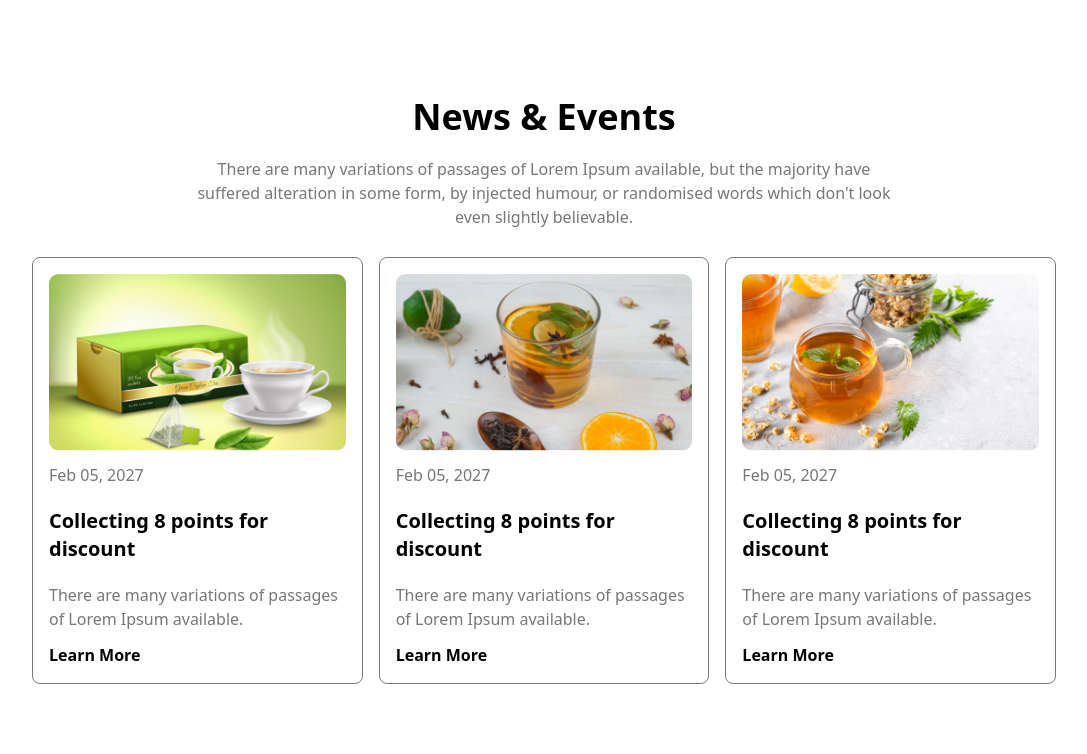
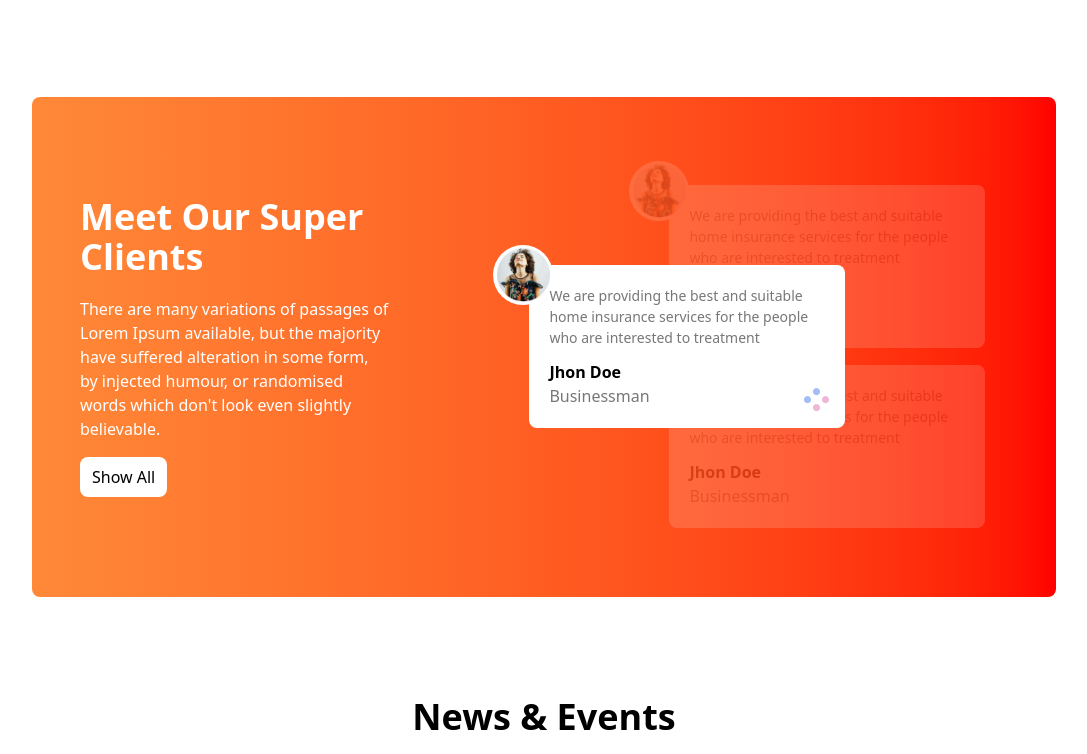
Before and after one commit to mehrab-abir/Tea-house, a plain HTML site: page index.html in a window 1280 px wide. Shown: the part 1626-2380 px from the top of the page, without its empty margins (96-1183 px from the left). Drawn offline with nearby package versions, Linux system fonts and the light colour scheme.

Commit message:
Super client section

```diff
--- a/index.html
+++ b/index.html
@@ -106,8 +106,50 @@
     <!-- Great Tea ends  -->
 
 
+    <!-- Super clients section starts  -->
+     <section id="super-client">
+        <div class="container w-[80%] mx-auto flex flex-col md:flex-row items-center justify-between gap-30 py-25 px-5 bg-gradient-to-r from-[#ff8938] to-[#ff0000] rounded-lg">
+            <div class="left w-[100%] md:w-[50%] pl-7 flex flex-col items-center justify-center md:items-start">
+                <h1 class="text-4xl font-bold text-white mb-5 text-center md:text-left">Meet Our Super <br>Clients</h1>
+                <p class="text-white text-center md:text-left">There are many variations of passages of Lorem Ipsum available, but the majority have suffered alteration in some form, by injected humour, or randomised words which don't look even slightly believable. </p>
+                <button class="bg-white py-2 px-3 rounded-lg mt-4 hover:cursor-pointer">Show All</button>
+            </div>
+            <div class="right relative">
+                <div class="card bg-white opacity-15 p-5 w-[60%] rounded-lg absolute left-40 top-25 ">
+                    <p class="text-[#777777] text-[14px] mb-3">We are providing the best and suitable home insurance services for the people who are interested to treatment</p>
+                    <p class="font-bold">Jhon Doe</p>
+                    <p class="text-[#777777]">Businessman</p>
+                    <div class="w-[60px] h-[60px] bg-white rounded-full absolute -top-5 -left-9 flex items-center justify-center">
+                        <img src="images/client.png" alt="" class="h-[90%]">
+                    </div>
+
+                </div>
+                <div class="card bg-white p-5 w-[80%] md:w-[60%] rounded-lg relative z-30 ml-5">
+                    <p class="text-[#777777] text-[14px] mb-3">We are providing the best and suitable home insurance services for the people who are interested to treatment</p>
+                    <p class="font-bold">Jhon Doe</p>
+                    <p class="text-[#777777]">Businessman</p>
+                    <div class="w-[60px] h-[60px] bg-white rounded-full absolute -top-5 -left-9 flex items-center justify-center">
+                        <img src="images/client.png" alt="" class="h-[90%]">
+                    </div>
+                    <img src="images/circles.png" alt="" class="absolute right-4 bottom-4">
+
+                </div>
+                <div class="card bg-white opacity-15 p-5 w-[60%] rounded-lg absolute left-40 -top-20">
+                    <p class="text-[#777777] text-[14px] mb-3">We are providing the best and suitable home insurance services for the people who are interested to treatment</p>
+                    <p class="font-bold">Jhon Doe</p>
+                    <p class="text-[#777777]">Businessman</p>
+                    <div class="w-[60px] h-[60px] bg-white rounded-full absolute -top-6 -left-10 flex items-center justify-center">
+                        <img src="images/client.png" alt="" class="h-[90%]">
+                    </div>
+
+                </div>
+            </div>
+        </div>
+     </section>
+    <!-- Super clients section ends -->
+
     <!-- News and events starts  -->
-    <section id="news" class="mb-[100px]">
+    <section id="news" class="mb-[100px] mt-[100px]">
         <div class="container w-[80%] mx-auto flex flex-col justify-center text-center items-center">
             <div class="news-text">
                 <h1 class="text-4xl font-bold">News & Events</h1>
@@ -140,7 +182,6 @@
         </div>
     </section>
     <!-- News and events ends -->
-
 
 
     <!-- Footer section starts  -->
```
